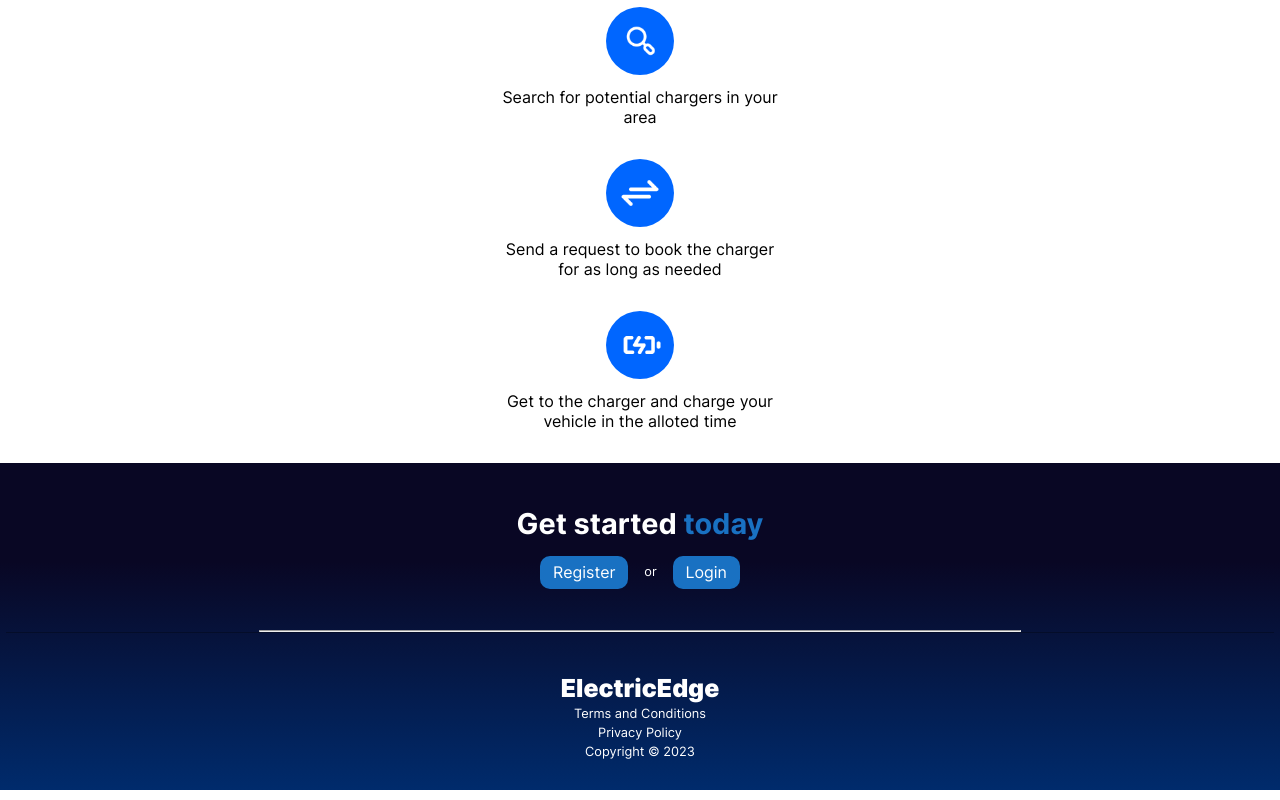
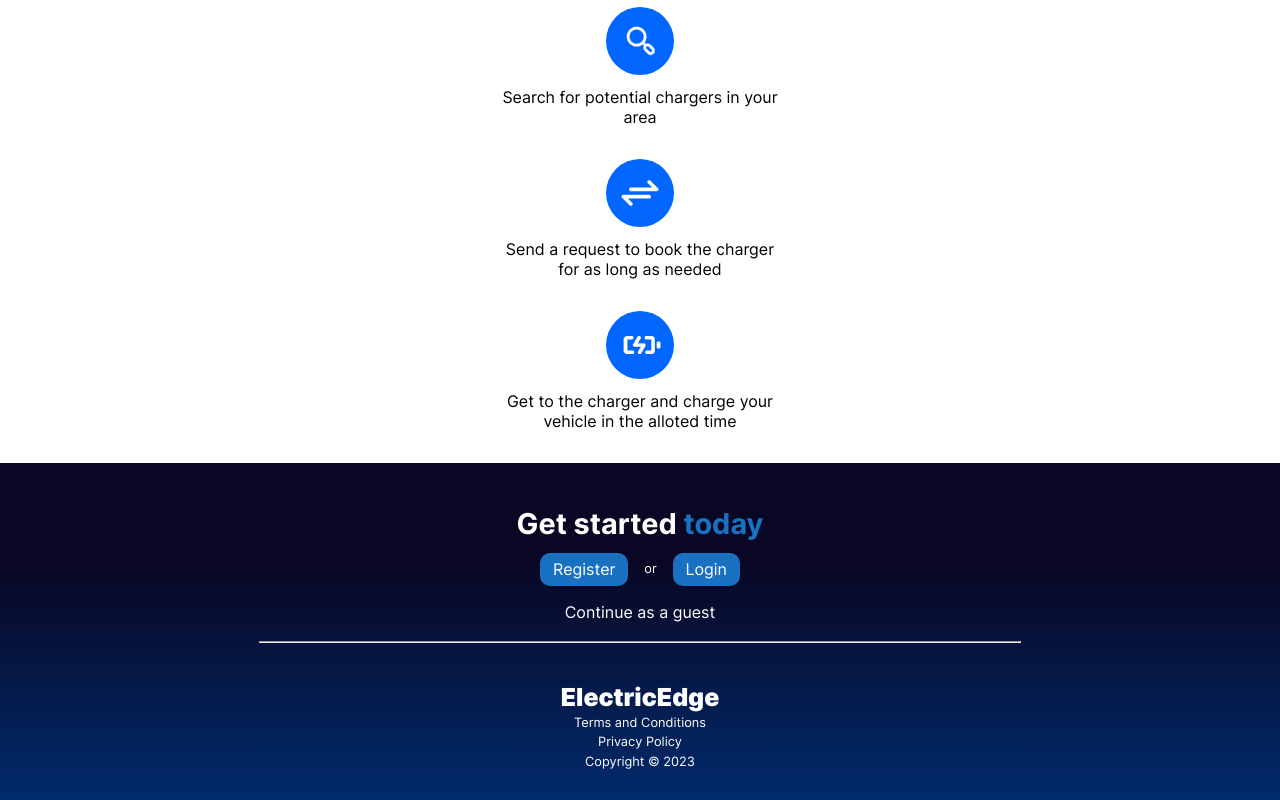
Before and after one commit to krishabbashyal/electric-edge, a Vue app in the folder client/: page / in a window 1280 px wide. Shown: the part 811-1611 px from the top of the page. Built offline with nearby package versions, Linux system fonts and the light colour scheme.

Commit message:
Worked on Ticket EE-24 and made some quality changes to the landing page footer

```diff
--- a/client/src/components/LandingPageFooter.vue
+++ b/client/src/components/LandingPageFooter.vue
@@ -8,6 +8,9 @@
       <button class="btn register-btn">Register</button>
       <p class="or-text">or</p>
       <button class="btn login-btn">Login</button>
+    </div>
+    <div class="guest-option">
+      <a class="guest-link" href="#">Continue as a guest</a>
     </div>
     <hr class="horizontal-line" />
     <div class="footer">
@@ -34,8 +37,8 @@ export default {
   display: flex;
   justify-content: center;
   gap: 1rem;
-  padding: 1rem;
-  margin-bottom: 1.6rem;
+  padding: 0.8rem;
+  margin-bottom: 0.2rem;
 }
 
 .btn {
@@ -50,6 +53,7 @@ export default {
 
 .btn:hover {
   background-color: #1864ab;
+  cursor: pointer;
 }
 
 .or-text {
@@ -73,12 +77,22 @@ export default {
   width: 60%;
   margin: auto;
 }
+
+.guest-option {
+  text-align: center;
+  margin-bottom: 1.2rem;
+}
+
+.guest-link {
+  color: #fff;
+  text-decoration: none;
+}
+
 /* GLOBAL FOOTER */
 /********************************************************************************************************/
 .footer {
   width: calc(100%);
   height: 7rem;
-  border-top: 1px solid rgba(0, 0, 0, 0.301);
   padding-bottom: 2.4rem;
 }
 
```
Also changed, not shown: 1 other file (tests, documents, lock files or other folders).
